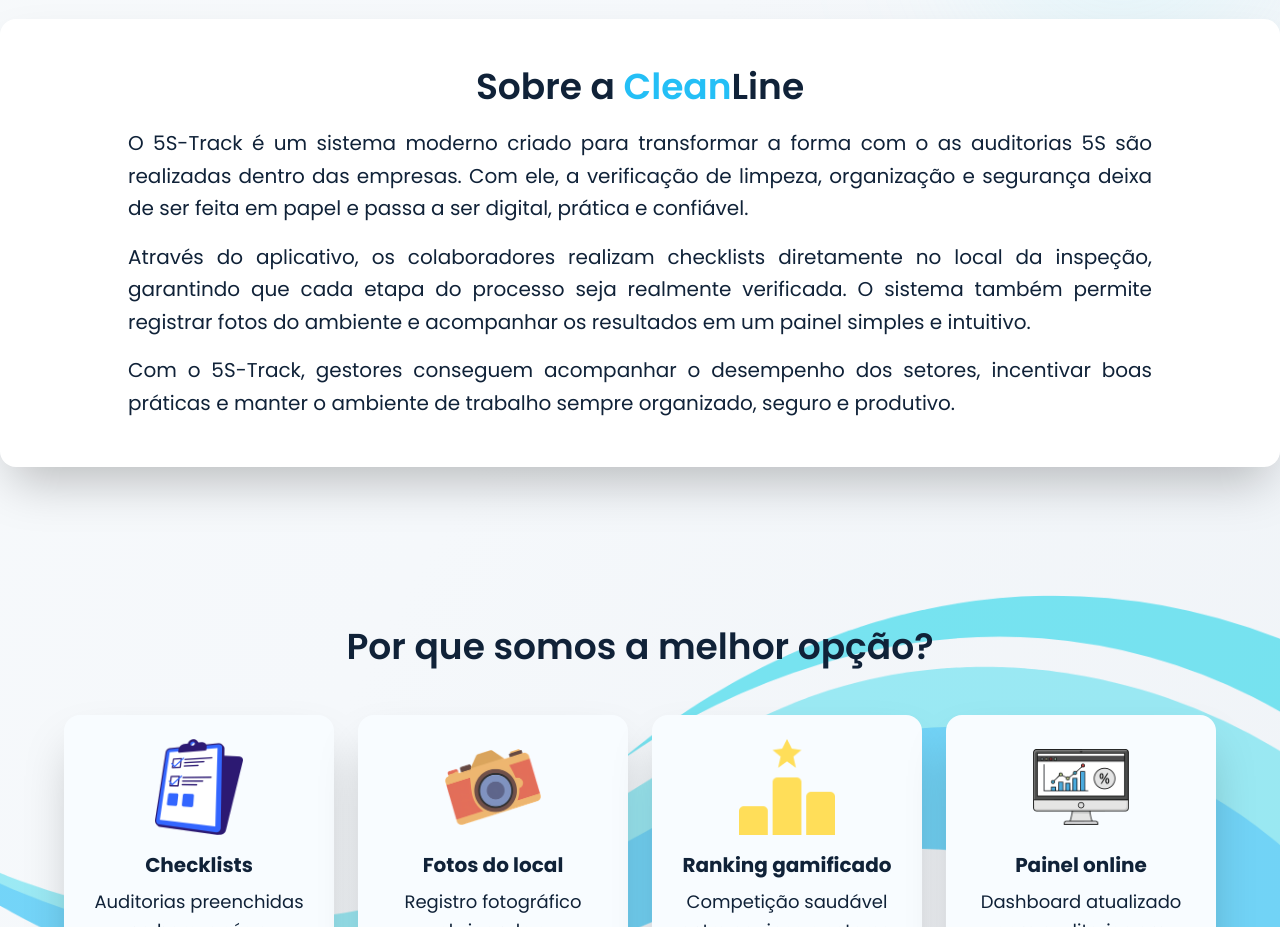
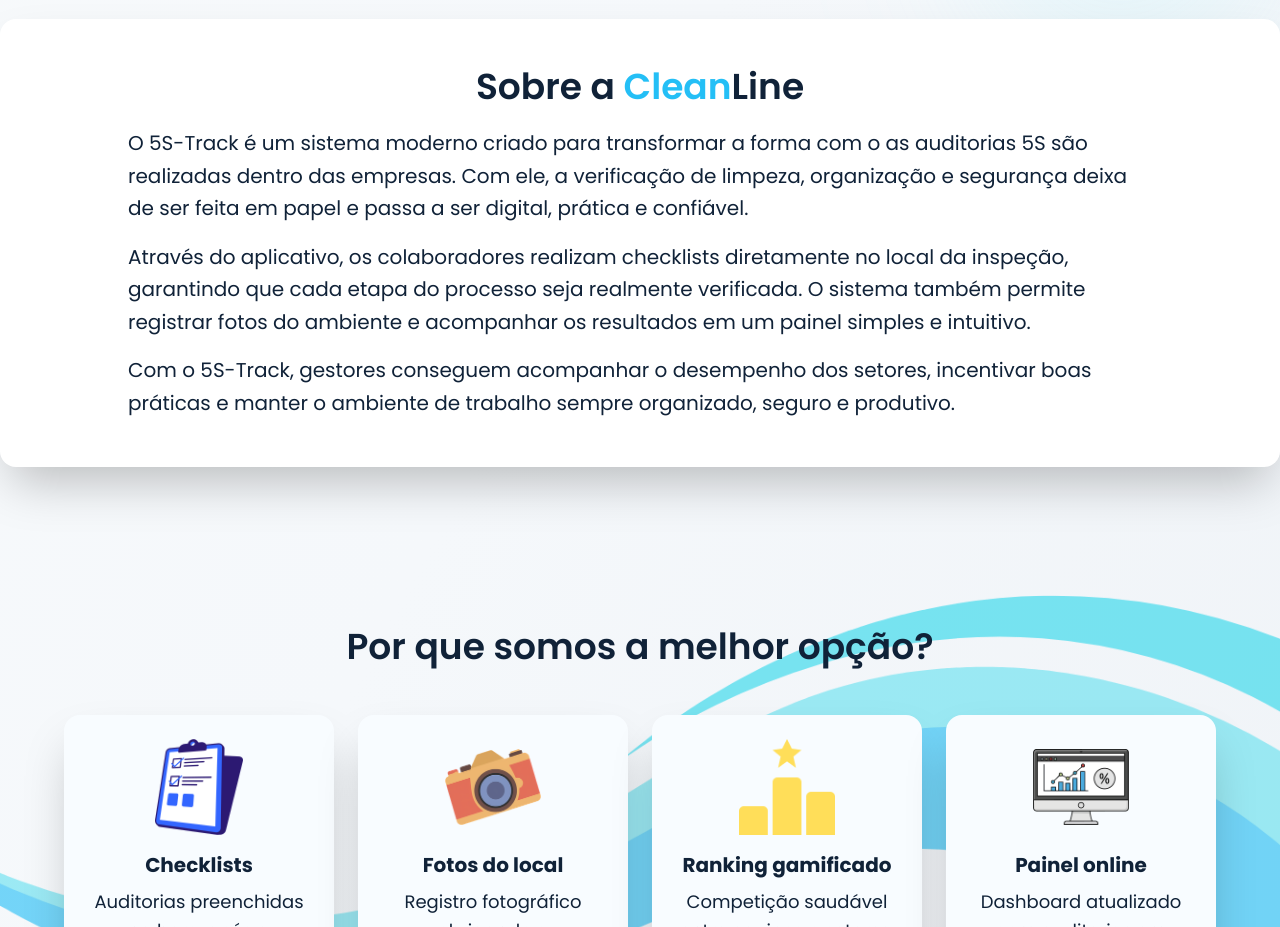
Before and after one commit to SGZ777/CleanLine, a Next.js app in the folder frontend/: page / in a window 1280 px wide. Shown: the part 1040-1967 px from the top of the page. Built offline with nearby package versions, Linux system fonts and the light colour scheme.

Commit message:
style ajustando alinhamento do texto home

```diff
--- a/frontend/src/app/page.jsx
+++ b/frontend/src/app/page.jsx
@@ -178,7 +178,7 @@ export default function Home() {
               <h2 className="text-4xl mb-5 font-semibold">
                 Sobre a <span className="text-[#24bff6]">Clean</span>Line
               </h2>
-              <div className="text-xl text-justify leading-relaxed space-y-4">
+              <div className="text-xl text-left leading-relaxed space-y-4">
                 <p>
                   O 5S-Track é um sistema moderno criado para transformar a forma com o as auditorias 5S são
                   realizadas dentro das empresas. Com ele, a verificação de limpeza, organização e segurança deixa
```
